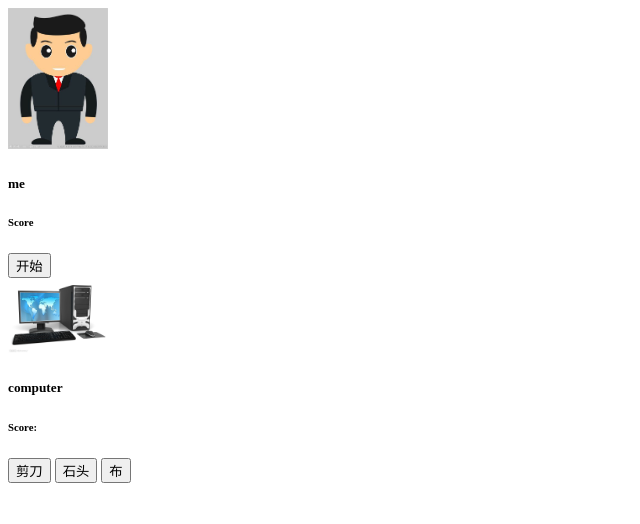
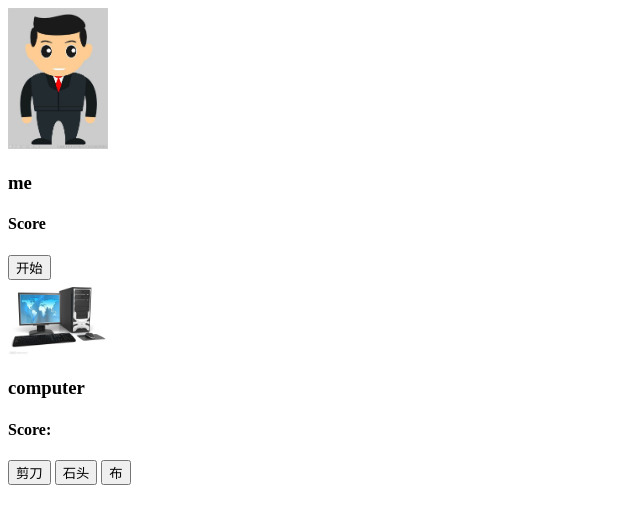
Before and after one commit to hujiabao2006/hujiabao2006.github.io, a plain HTML site: page game.html in a window 1280 px wide. Shown: the whole page, without its empty margins (0-640 px from the left). Drawn offline with Linux system fonts and the light colour scheme.

Commit message:
新增游戏界面

```diff
--- a/game.html
+++ b/game.html
@@ -15,10 +15,10 @@
     <div id="infoBox">
         <div id="humanBox">
             <img src="img/human.jpg" width="100px" />
-            <h5>
+            <h3>
                 me
-            </h5>
-            <h6>
+            </h3>
+            <h4>
                 Score
             </h4>
         </div>
@@ -28,10 +28,10 @@
         <div id="computerBox">
             <div id="humanBox">
                 <img src="img/computer.jpg" width="100px" />
-                <h5>
+                <h3>
                      computer
-                </h5>
-                <h6>
+                </h3>
+                <h4>
                     Score:
                 </h4>
             </div>
```
